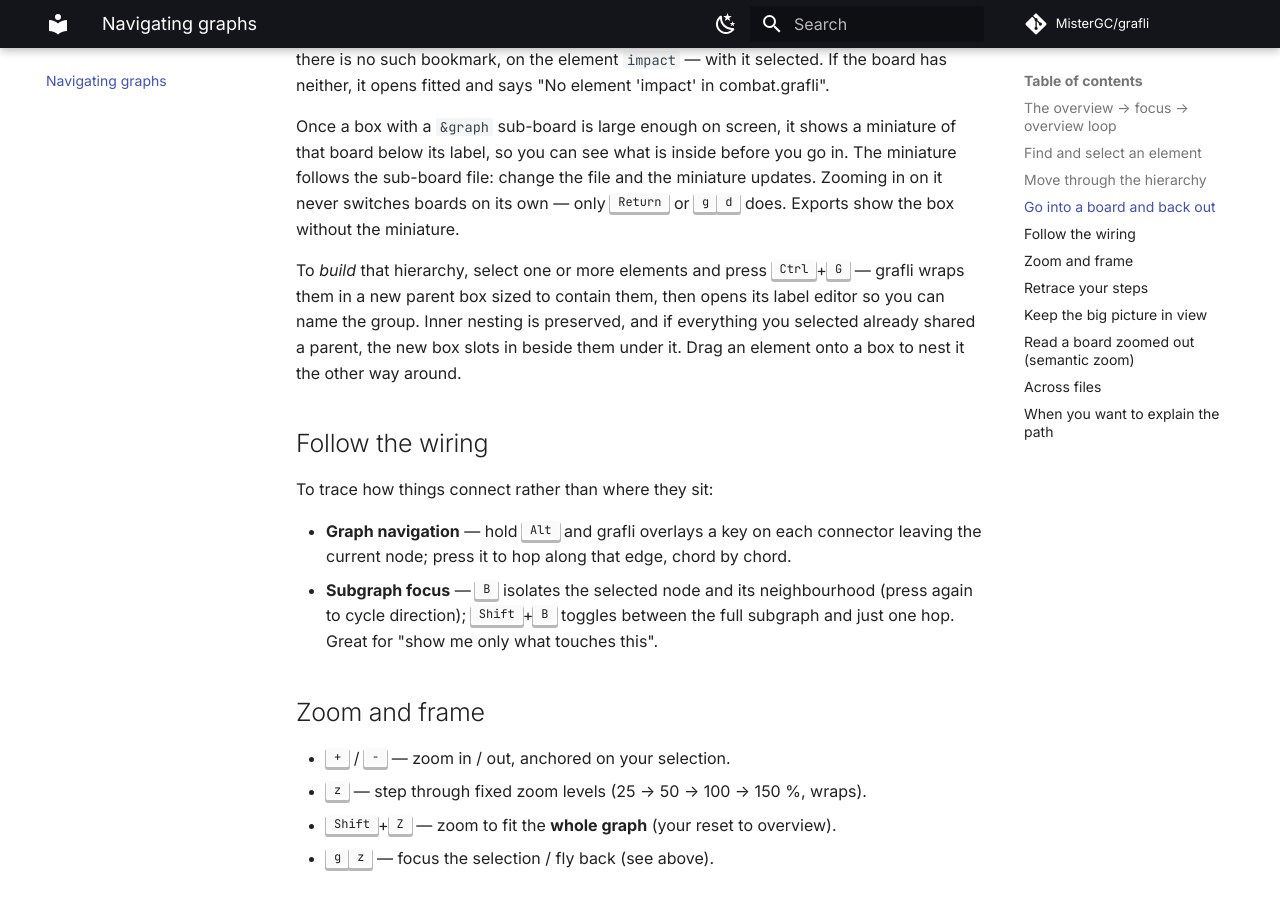
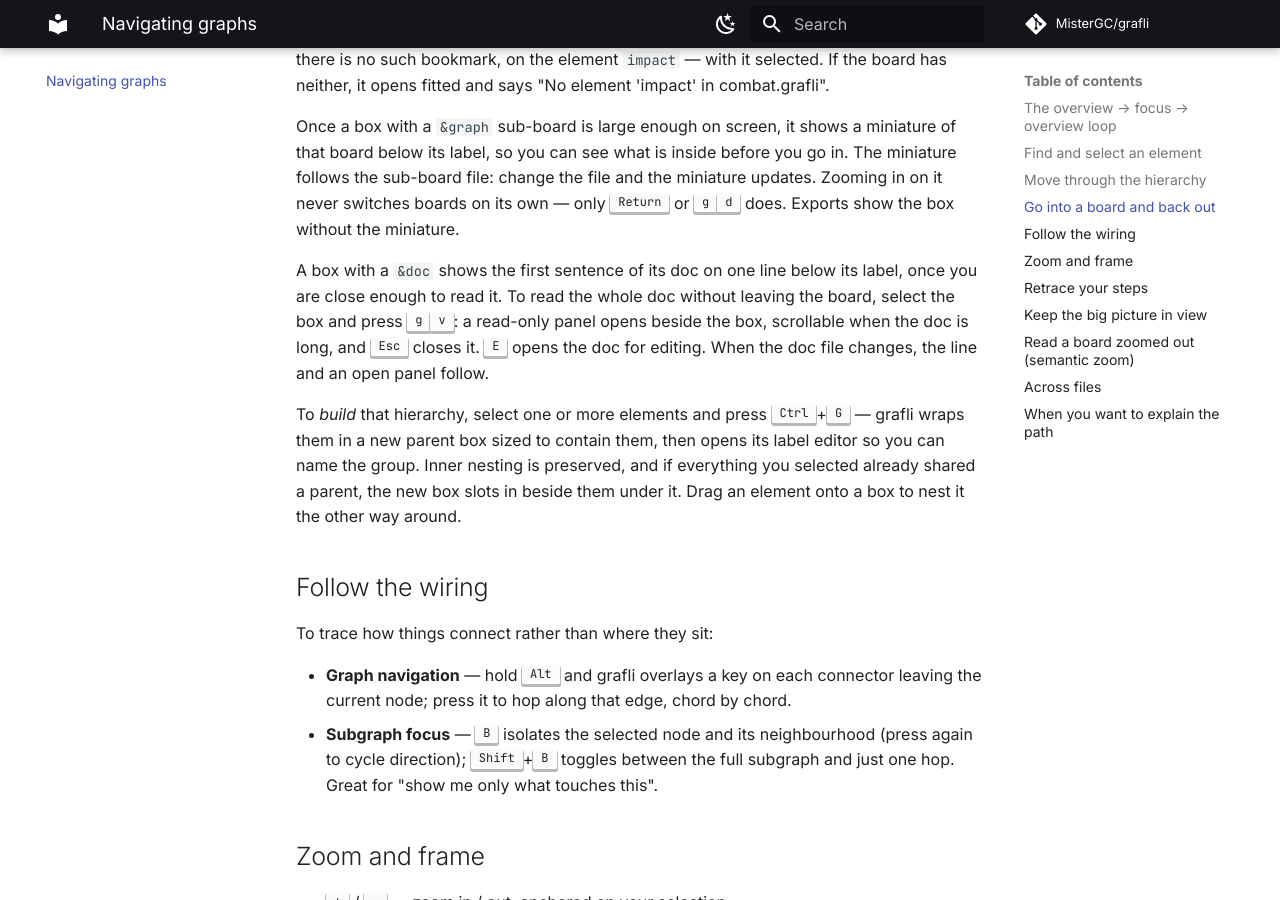
Before and after one commit to MisterGC/grafli, an MkDocs documentation site: the page built from docs/navigating.md, in a window 1280 px wide and 900 px high, scrolled down 2115 px. Built offline with MkDocs 1.6.1 and Material for MkDocs 9.7.7, drawn with Linux system fonts in a browser that asks for light colours; comment, search, counter and statistics services are not loaded.

Commit message:
Document box doc lines and gv in changelog, docs and the skill's design reference

```diff
--- a/docs/navigating.md
+++ b/docs/navigating.md
@@ -75,6 +75,13 @@ you go in. The miniature follows the sub-board file: change the file and the
 miniature updates. Zooming in on it never switches boards on its own — only
 <kbd>Return</kbd> or <kbd>g</kbd><kbd>d</kbd> does. Exports show the box
 without the miniature.
+
+A box with a `&doc` shows the first sentence of its doc on one line below its
+label, once you are close enough to read it. To read the whole doc without
+leaving the board, select the box and press <kbd>g</kbd><kbd>v</kbd>: a
+read-only panel opens beside the box, scrollable when the doc is long, and
+<kbd>Esc</kbd> closes it. <kbd>E</kbd> opens the doc for editing. When the doc
+file changes, the line and an open panel follow.
 
 To *build* that hierarchy, select one or more elements and press
 <kbd>Ctrl</kbd>+<kbd>G</kbd> — grafli wraps them in a new parent box sized to
```
Also changed, not shown: CHANGELOG.md (+12 -0 lines), docs/keybindings.md (+1 -0 lines), grafli/skills/grafli/references/design.md (+4 -1 lines).
